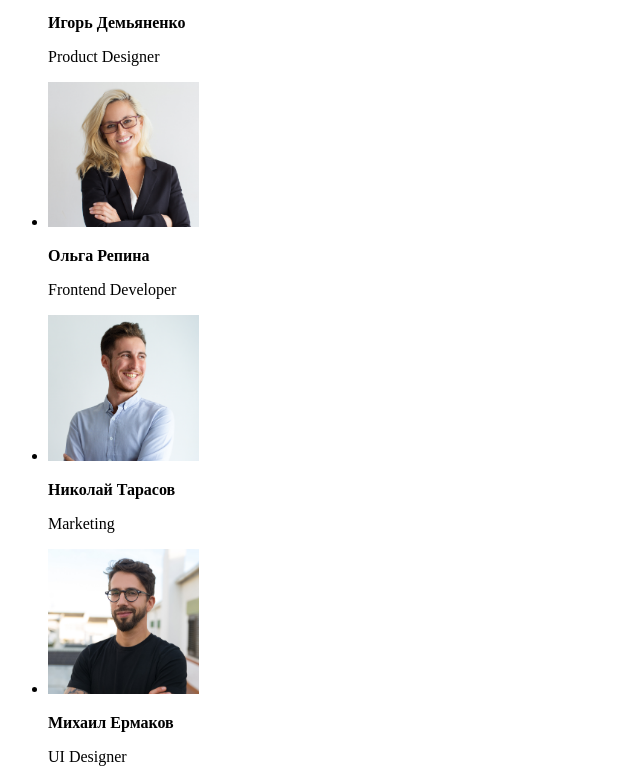
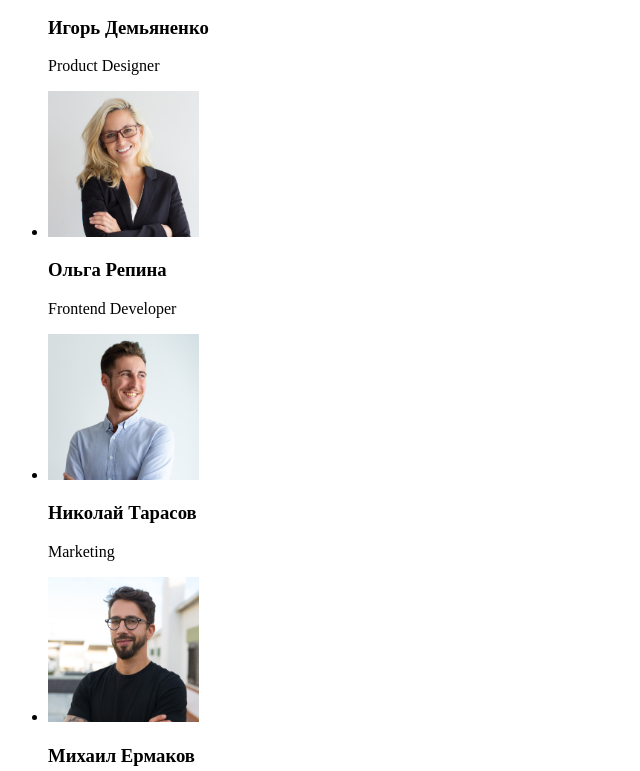
Before and after one commit to Dim9N/goit-markup-hw-01, a plain HTML site: page index.html in a window 1280 px wide. Shown: the part 1091-1862 px from the top of the page, without its empty margins (0-640 px from the left). Drawn offline with Linux system fonts and the light colour scheme.

Commit message:
correction

```diff
--- a/index.html
+++ b/index.html
@@ -20,7 +20,7 @@
         </nav>
             <ul>
                 <li><a href="mailto:info@devstudio.com">info@devstudio.com</a></li>
-                <li><a href="tel:+38 096 111 11 11">+38 096 111 11 11</a></li>
+                <li><a href="tel:+380961111111">+38 096 111 11 11</a></li>
             </ul>
     </header>
     <section>
@@ -39,31 +39,27 @@
     Значимость этих проблем настолько очевидна, что реализация плановых заданий.</li>
 </ul>
 <h2>Чем мы занимаемся</h2>
-<img src="./images/img (0).jpg" alt="img0" width="370">
-<img src="./images/img (1).jpg" alt="img1" width="370">
-<img src="./images/img (2).jpg" alt="img2" width="370">
+<img src="./images/img(0).jpg" alt="img0" width="370">
+<img src="./images/img(1).jpg" alt="img1" width="370">
+<img src="./images/img(2).jpg" alt="img2" width="370">
     </section>
     <section>
         <h2>Наша команда</h2>
         <ul>
-            <li><a href=""><img src="./images/1.jpg" alt="Игорь Демьяненко" width="151"></a><b>
-                    <p>Игорь Демьяненко</p>
-                </b>
+            <li><a href=""><img src="./images/1.jpg" alt="Игорь Демьяненко" width="151"></a>
+                    <h3>Игорь Демьяненко</h3>
                 <p>Product Designer</p>
             </li>
-            <li><a href=""><img src="./images/2.jpg" alt="Ольга Репина" width="151"></a><b>
-                    <p>Ольга Репина</p>
-                </b>
+            <li><a href=""><img src="./images/2.jpg" alt="Ольга Репина" width="151"></a>
+                    <h3>Ольга Репина</h3>
                 <p>Frontend Developer</p>
             </li>
-            <li><a href=""><img src="./images/3.jpg" alt="Николай Тарасов" width="151"></a><b>
-                    <p>Николай Тарасов</p>
-                </b>
+            <li><a href=""><img src="./images/3.jpg" alt="Николай Тарасов" width="151"></a>
+                    <h3>Николай Тарасов</h3>
                 <p>Marketing</p>
             </li>
-            <li><a href=""><img src="./images/4.jpg" alt="Михаил Ермаков" width="151"></a><b>
-                    <p>Михаил Ермаков</p>
-                </b>
+            <li><a href=""><img src="./images/4.jpg" alt="Михаил Ермаков" width="151"></a>
+                    <h3>Михаил Ермаков</h3>
                 <p>UI Designer</p>
             </li>
         </ul>
@@ -72,7 +68,7 @@
     <a href="https://www.google.com/">WebStudio</a>
     <p>г. Киев, пр-т Леси Украинки, 26</p>
     <p><a href="mailto:info@devstudio.com">info@devstudio.com"</a></p>
-    <p><a href="tel:+38 096 111 11 11">+38 096 111 11 11</a></p>
+    <p><a href="tel:+380961111111">+38 096 111 11 11</a></p>
     </footer>
 
 </body>
```
Also changed, not shown: images/img(0).jpg (renamed from images/img (0).jpg), images/img(1).jpg (renamed from images/img (1).jpg), images/img(2).jpg (renamed from images/img (2).jpg).
